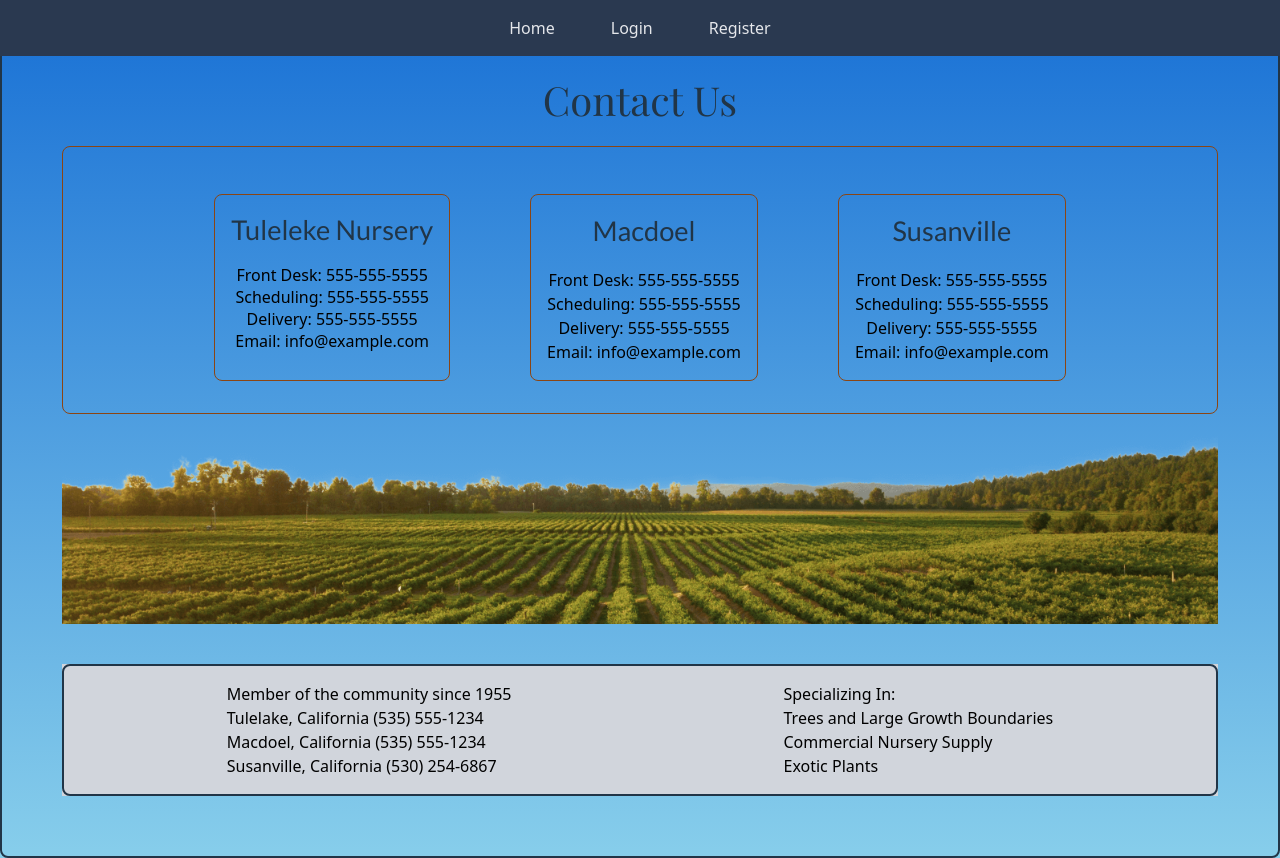
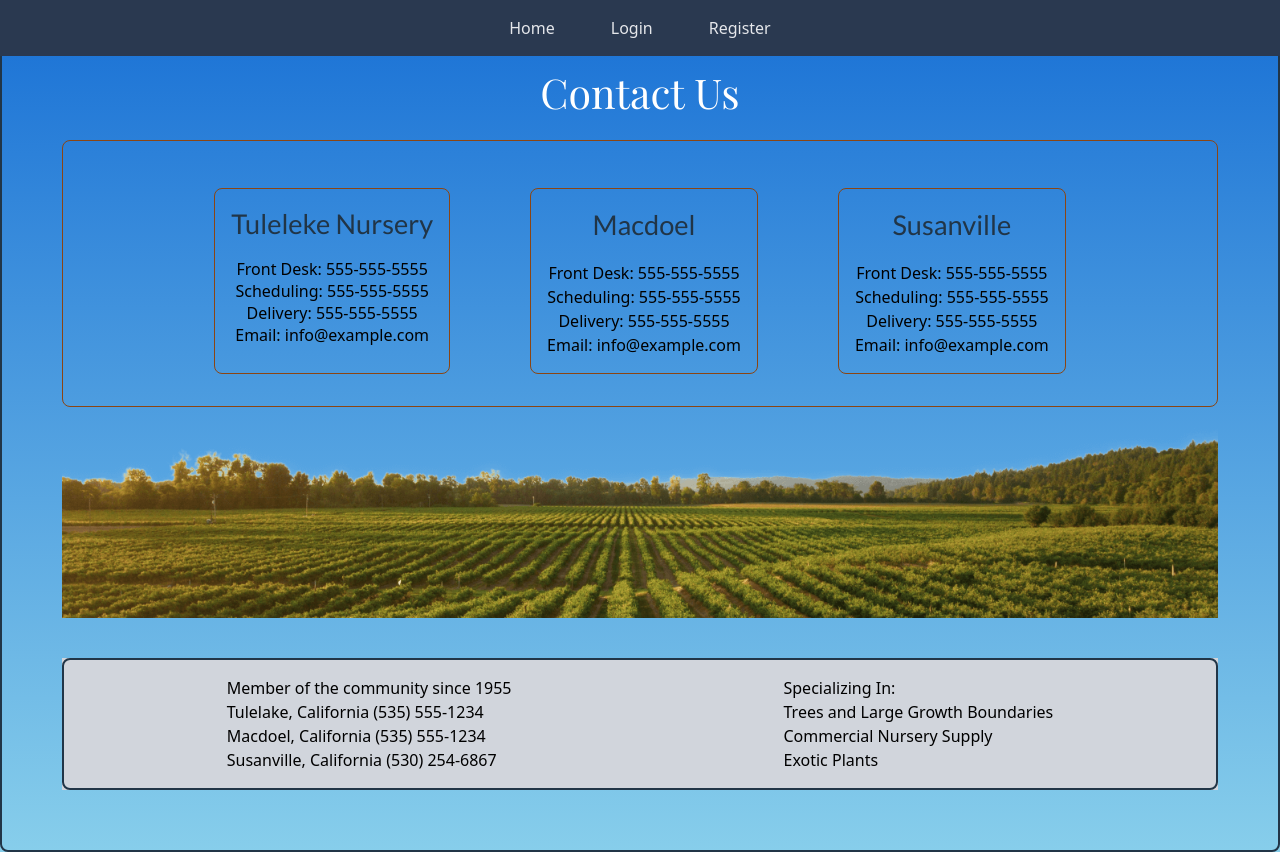
Before and after one commit to kjwagner613/nursery-demo-client, a React (Vite) app: page /pages/contact in a window 1280 px wide. Built offline with nearby package versions, Linux system fonts and the light colour scheme; no server answers.

Commit message:
tailwind corrected

```diff
--- a/src/pages/About.jsx
+++ b/src/pages/About.jsx
@@ -49,12 +49,7 @@ import workersImg3 from '../assets/images/worker3.webp';
 function About() {
   return (
     <div>
-      <h1
-        style={{ fontFamily: 'var(--font-main)', fontSize: 'var(--font-size-titles)' }}
-        className="pt-2"
-      >
-        Company Description
-      </h1>
+      <h2 className="loginpage" style={{ fontFamily: "Playfair Display", fontSize: "41px", color: "white" }}>Company Description</h2>
       <div className="cloud"></div>
       <div className="about-company">
         <p className="self-stretc text-justify">
--- a/src/pages/Contact.jsx
+++ b/src/pages/Contact.jsx
@@ -3,13 +3,8 @@ import "../index.css";
 
 const Contact = () => {
   return (
-    <div className="pt-2">
-      <h1
-        style={{ fontFamily: 'var(--font-main)', fontSize: 'var(--font-size-titles)' }}
-        className=""
-      >
-        Contact Us
-      </h1>
+    <div className="">
+      <h2 className="loginpage" style={{ fontFamily: "Playfair Display", fontSize: "41px", color: "white" }}>Contact Us</h2>
       <div className="contact-container flex gap-20 justify-center self-center mt-[15px] border border-[color:var(--secondary-brown)] rounded-[var(--border-radius)] p-8">
         <div className="contactInfo flex flex-col items-center mt-[15px] border border-[color:var(--secondary-brown)] rounded-[var(--border-radius)] p-4 leading-snug text-s">
           <h2>Tuleleke Nursery</h2>
--- a/src/pages/Dashboard.jsx
+++ b/src/pages/Dashboard.jsx
@@ -48,7 +48,7 @@ const Dashboard = () => {
 
   return (
     <div className="">
-      <h1 className="pt-2">Dashboard</h1>
+      <h2 className="loginpage" style={{ fontFamily: "Playfair Display", fontSize: "41px", color: "white" }}>Dashboard</h2>
       <div className="cloud"></div>
       <h2 className="mb-4"> {user?.first}</h2>
       <h2 className="mb-4">Hello {useContext(UserContext)?.first}</h2>
--- a/src/pages/ProductForm.jsx
+++ b/src/pages/ProductForm.jsx
@@ -103,7 +103,7 @@ const ProductForm = ({ onProductAdded = () => { } }) => {
   return (
     <form onSubmit={handleSubmit} className="space-y-6">
       <div className="grid grid-cols-1 max-w-[1300px] mx-auto px-[10vw]">
-        <h1 className="pt-2">Add a Product </h1>
+         <h2 className="loginpage" style={{ fontFamily: "Playfair Display", fontSize: "41px", color: "white" }}>Add a Product</h2>
         <div className="grid grid-cols-1 md:grid-cols-2 gap-4 mt-9">
           <input
             type="text"
--- a/src/pages/Products.jsx
+++ b/src/pages/Products.jsx
@@ -141,9 +141,7 @@ const Products = () => {
 
   return (
     <div>
-      <h1 style={{ fontFamily: 'var(--font-main)', fontSize: 'var(--font-size-titles)' }} className="pt-2">
-        Product Gallery
-      </h1>
+      <h2 className="loginpage" style={{ fontFamily: "Playfair Display", fontSize: "41px", color: "white" }}>Product Gallery</h2>
 
       <CategoryFilter setSelectedCategory={setSelectedCategory} categoryData={categoryData} />
 
--- a/src/pages/Services.jsx
+++ b/src/pages/Services.jsx
@@ -6,9 +6,7 @@ import landscape2 from "../assets/images/landscape2.jpg";
 const Services = () => {
   return (
     <>
-      <h1 style={{ fontFamily: 'var(--font-main)', fontSize: 'var(--font-size-titles)' }} className="pt-2">
-        Services
-      </h1>
+      <h2 className="loginpage" style={{ fontFamily: "Playfair Display", fontSize: "41px", color: "white" }}>Services Offered</h2>
       <div className="grid grid-cols-3 gap-4">
         <div className="flex flex-col justify-center items-center">
           <img src={planting1} alt="First Image" className="w-full h-auto rounded-lg mt-2" />
```
